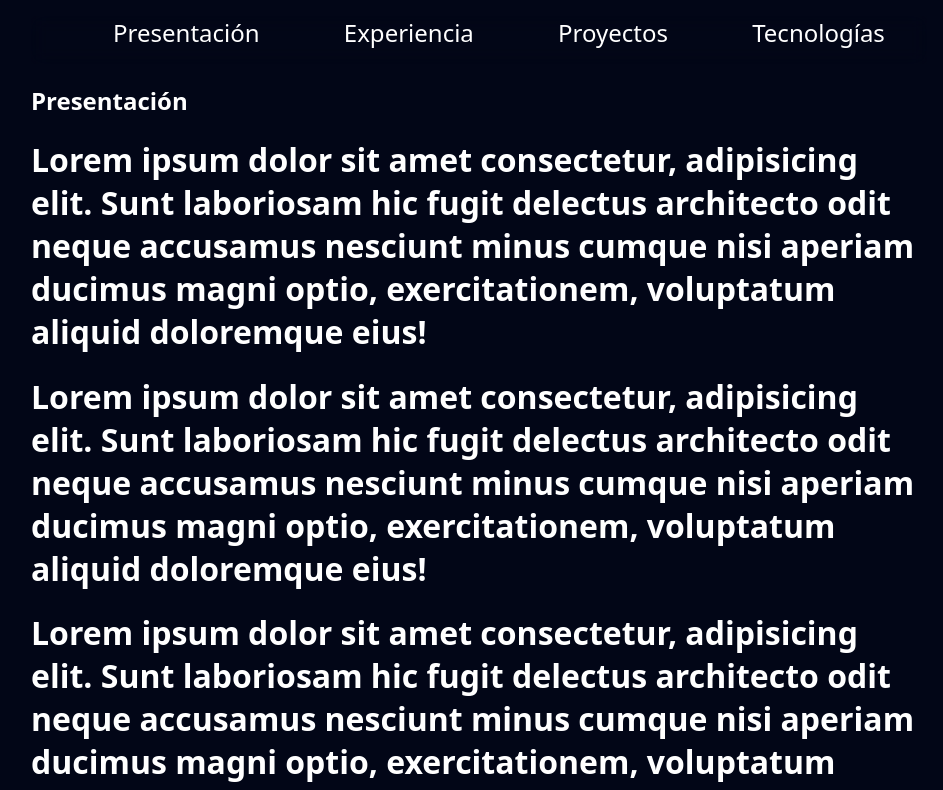
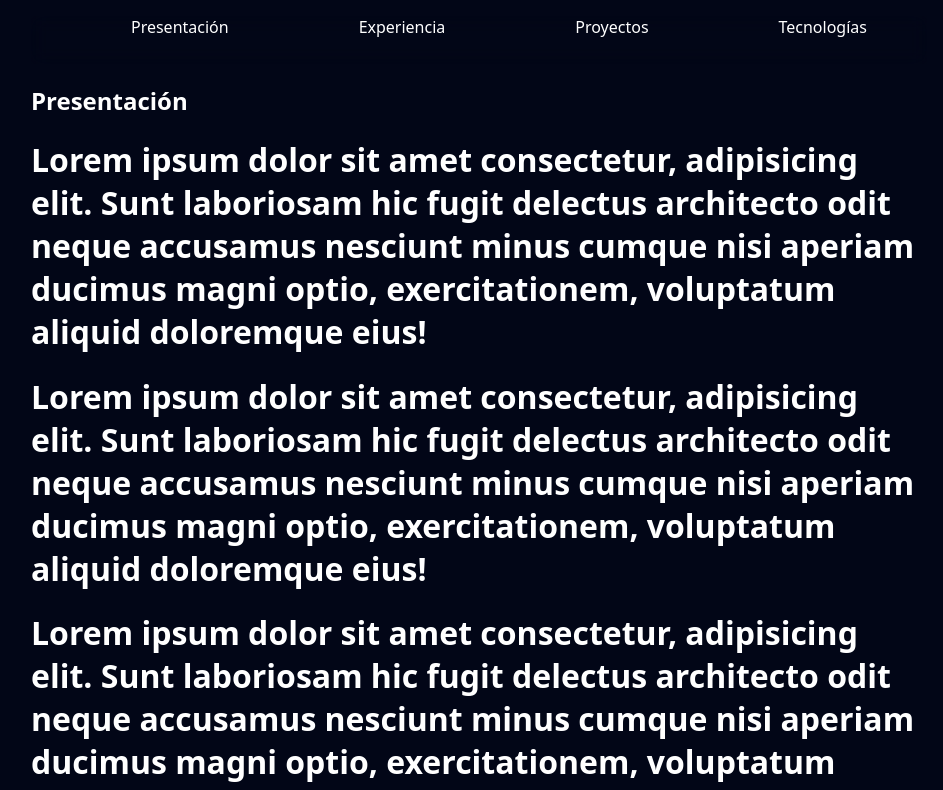
Before and after one commit to chandro-dev/alejocarreteroweb, a React (Vite) app: page / in a window 1280 px wide. Shown: the top 790 px of the page, without its empty margins (161-1104 px from the left). Built offline with nearby package versions, Linux system fonts and the light colour scheme.

Commit message:
add gap for nav

```diff
--- a/src/HeaderSection.css
+++ b/src/HeaderSection.css
@@ -18,8 +18,9 @@
     position: relative;
     display: flex;
     justify-content: space-around;
+    gap: 10px;
 }
 #navHeader li {
     height: 1em;
-    font-size: 1.5em;
+    font-size: 1em;
 }
```
